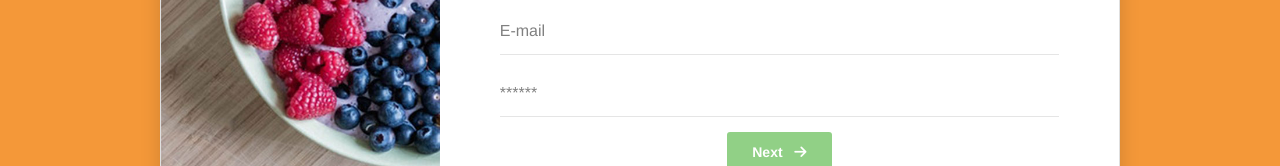
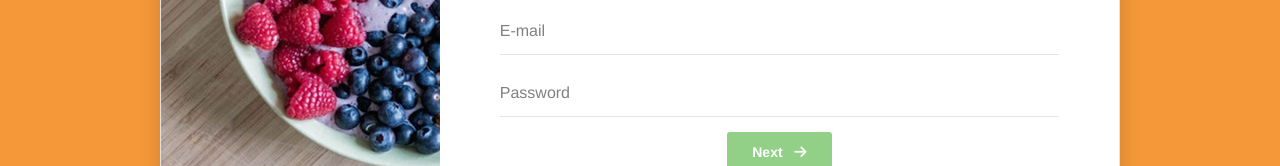
Before and after one commit to nestor2502/sanoria-front, a Vue app: page /signup in a window 1280 px wide. Shown: the part 452-618 px from the top of the page. Built offline with nearby package versions, Linux system fonts and the light colour scheme.

Commit message:
add password placeholder

```diff
--- a/src/components/Signup.vue
+++ b/src/components/Signup.vue
@@ -31,7 +31,7 @@
                         <div class="row row-space">
                             <div class="col">
                                 <div class="input-group">
-                                    <input class="input--style-2 " type="password" placeholder="******" name="password" v-model="password" required>
+                                    <input class="input--style-2 " type="password" placeholder="Password" name="password" v-model="password" required>
 
                                 </div>
                             </div>
```
